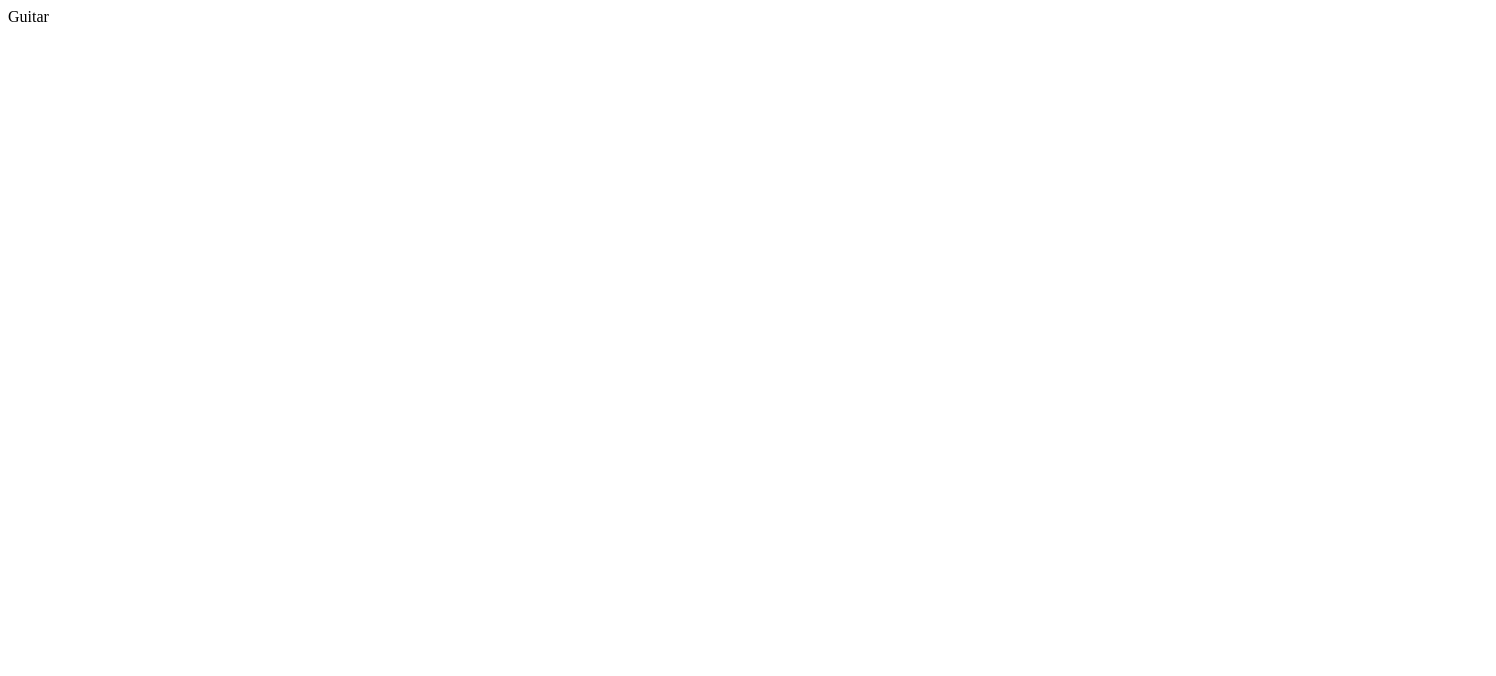
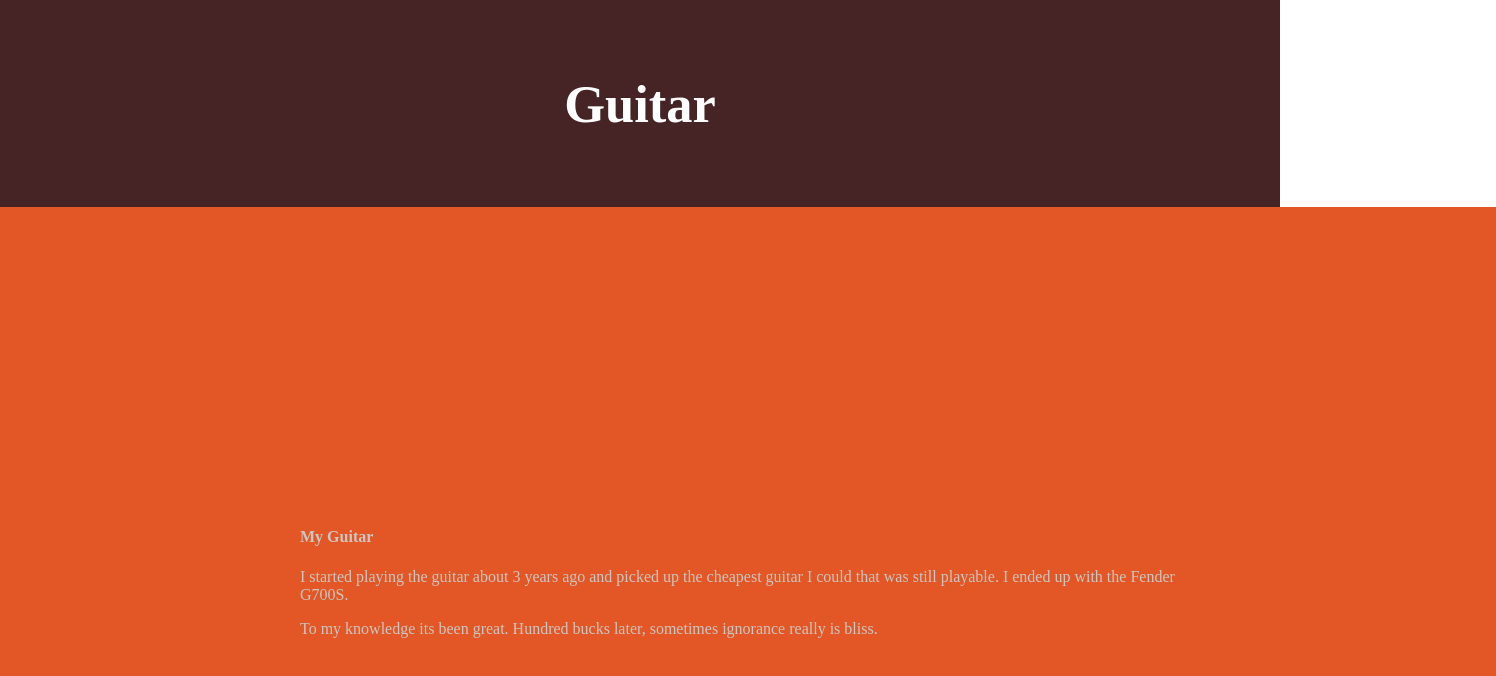
Before and after one commit to davidgaribaldi/Project0, a plain HTML site: page guitar.html in a window 1280 px wide. Shown: the whole page, 1496 px wide, since content can reach past the window. Drawn offline with Linux system fonts and the light colour scheme.

Commit message:
Worked on baseball and guitar pages

```diff
--- a/guitar.html
+++ b/guitar.html
@@ -1,7 +1,48 @@
 <!DOCTYPE HTML>
 	<html>
-		<title>My Webpage</title>
+		<head>
+			<title>My Webpage</title>
+			<style>
+				body {
+					margin: 0;
+					padding: 0;
+				}
+				header {
+					background-color: #462425;
+					padding: 30px;
+					text-align: center;
+					font-size: 35px;
+					color: white;
+				}
+				article {
+					float: center;
+					padding: 300px;
+					width: 70%;
+					background-color: #E35625;
+					color: #CEC6C0;
+				}
+				.outer {
+					background-color: #FFC72C;
+					height: 100%;
+					width: 100%;
+				}
+				.inner {
+					background-color: #473729;
+					height: 75%;
+					width: 75%;
+				}
+			</style>
+		</head>
 		<body>
-			Guitar
+			<header>
+				<h2>Guitar</h2>
+			</header>
+			<article>
+				<h4>My Guitar</h4>
+				<p> I started playing the guitar about 3 years ago and picked up the cheapest guitar I could that was still playable. I ended up with the Fender G700S.</p>
+				<p> To my knowledge its been great. Hundred bucks later, sometimes ignorance really is bliss.</p>
+			</article>
+
+
 		</body>
 	</html>
```
Also changed, not shown: baseball.html (+25 -2 lines).
